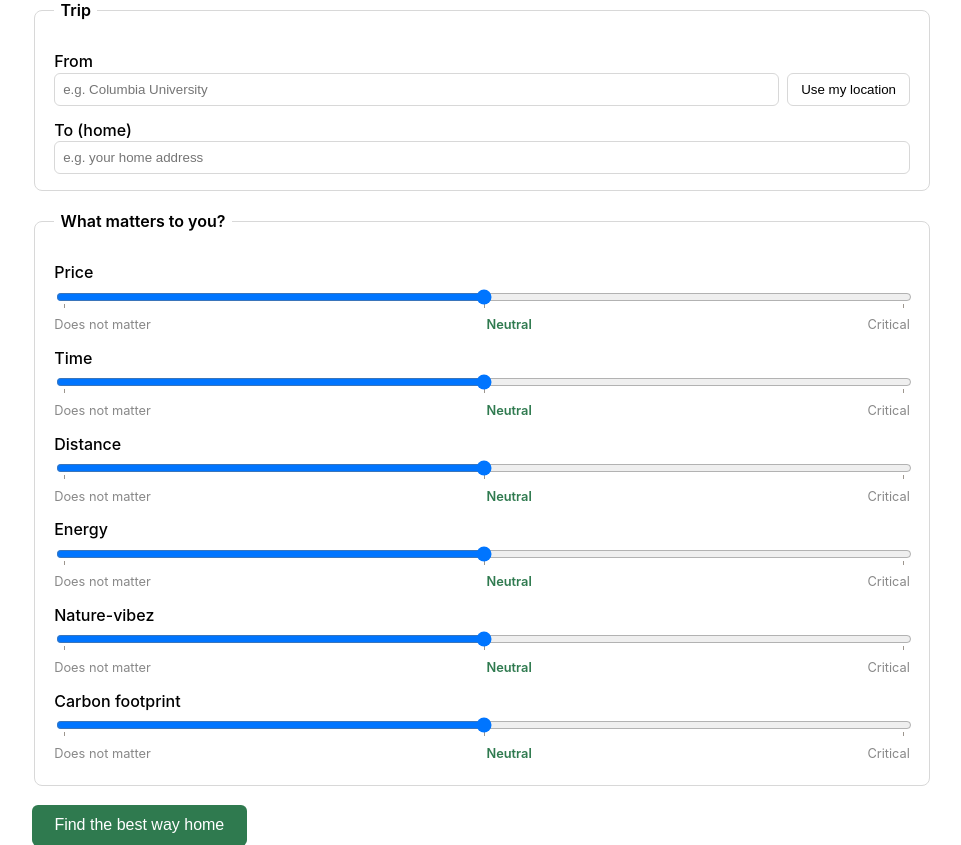
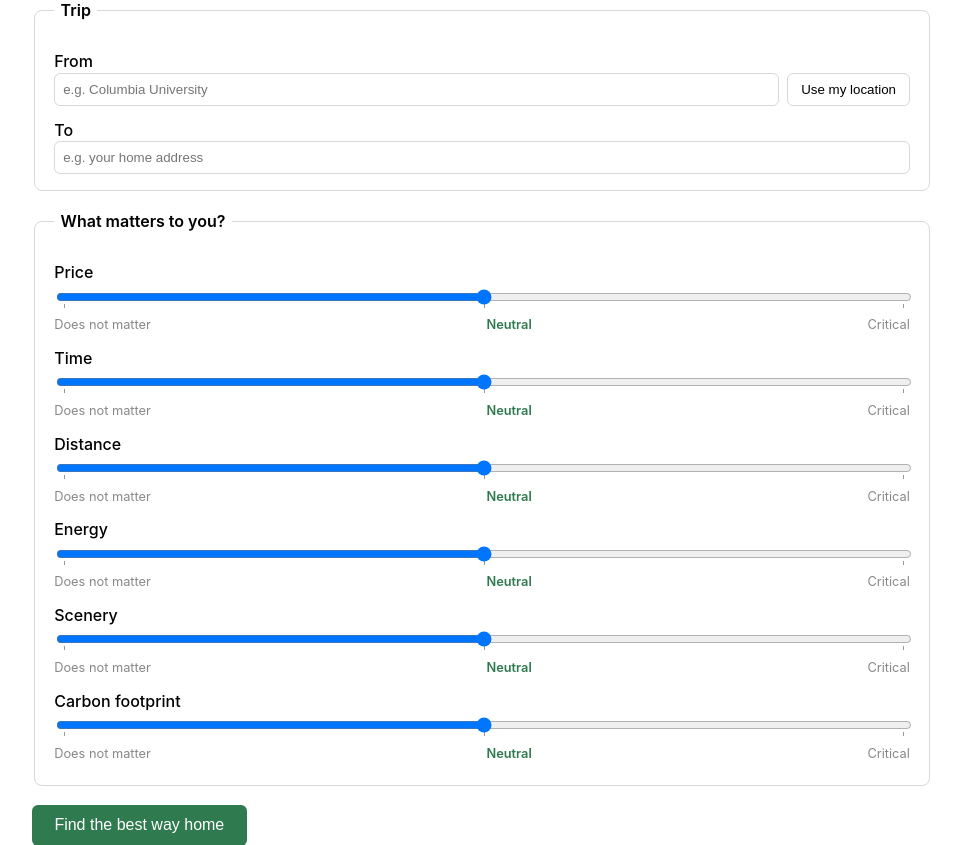
Before and after one commit to AnalyticsInPython/RYDESAVYR, a Flask app: page / in a window 1280 px wide. Shown: the part 132-977 px from the top of the page, without its empty margins (158-1119 px from the left). Run offline with Flask 3, Linux system fonts and the light colour scheme.

Commit message:
Simplify destination label and rename nature-vibez to Scenery
Drop the "(home)" qualifier from the destination field label, and
rename the "Nature-vibez" factor to the plainer "Scenery" everywhere
it is user-facing (slider legend, results table header, README).

Co-Authored-By: Claude Sonnet 5 <noreply@anthropic.com>
Claude-Session: https://claude.ai/code/session_01D6n9iEMYNimN2uMkaSiYF5

```diff
--- a/scoring.py
+++ b/scoring.py
@@ -1,5 +1,5 @@
 """Weighted ranking across the factors from the proposal: price, time,
-distance, energy, nature-vibez, and carbon footprint.
+distance, energy, scenery, and carbon footprint.
 """
 
 FACTORS = ["price", "time", "distance", "energy", "nature_vibez", "carbon"]
@@ -9,7 +9,7 @@ FACTOR_LABELS = {
     "time": "Time",
     "distance": "Distance",
     "energy": "Energy",
-    "nature_vibez": "Nature-vibez",
+    "nature_vibez": "Scenery",
     "carbon": "Carbon footprint",
 }
 
--- a/templates/index.html
+++ b/templates/index.html
@@ -34,7 +34,7 @@
       <input type="hidden" id="origin_lng" name="origin_lng">
       <p id="location-status" class="hint"></p>
 
-      <label for="destination_address">To (home)</label>
+      <label for="destination_address">To</label>
       <input type="text" id="destination_address" name="destination_address"
              placeholder="e.g. your home address" value="{{ destination_address }}">
     </fieldset>
@@ -75,7 +75,7 @@
             <th>Time</th>
             <th>Distance</th>
             <th>Energy</th>
-            <th>Nature-vibez</th>
+            <th>Scenery</th>
             <th>Carbon</th>
           </tr>
         </thead>
```
Also changed, not shown: README.md.
